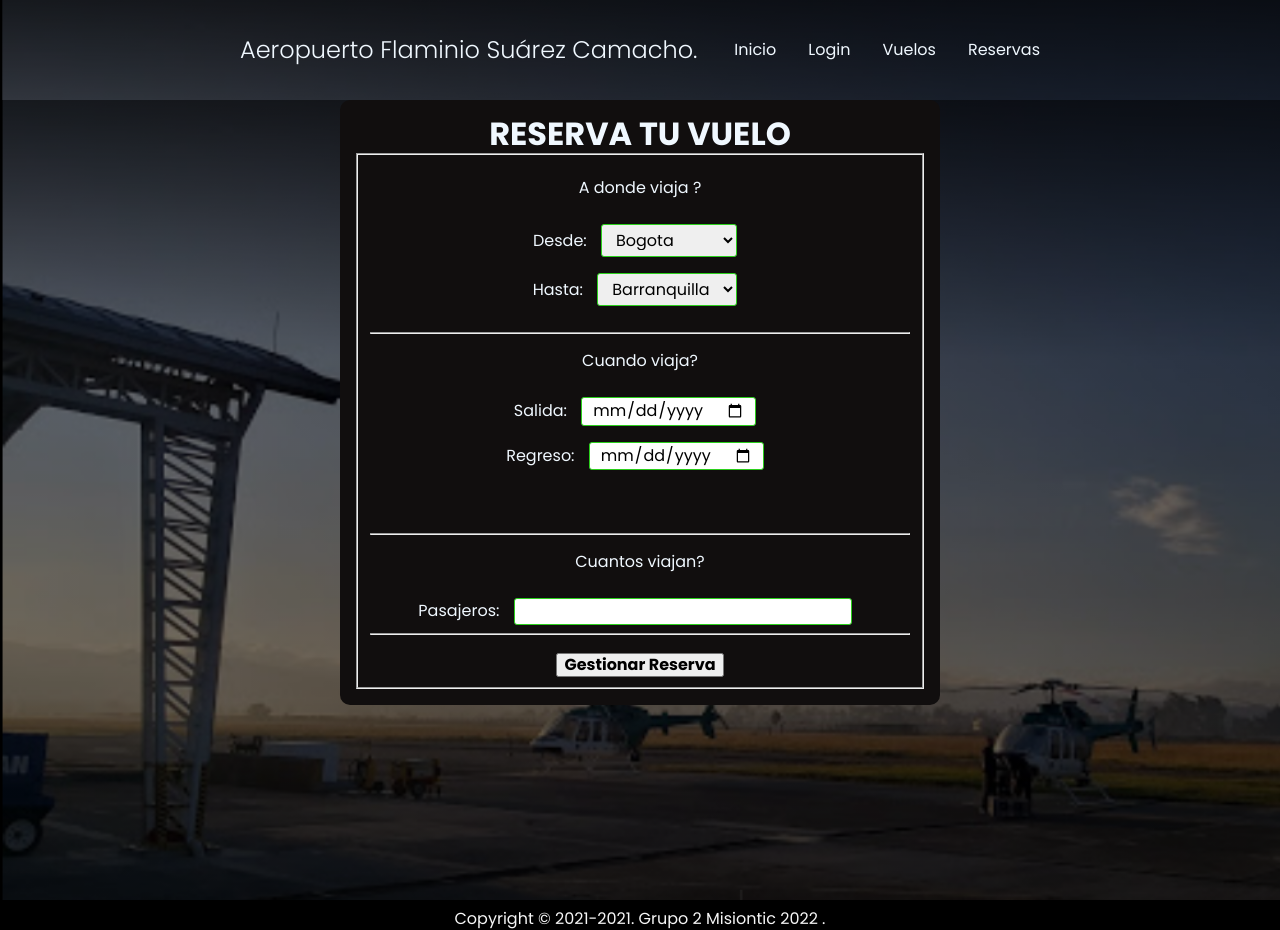
After one commit to LUINFO89/Desarrollo_de_Software_Flask, a Flask app: template Sprints/Sprint3/templates/reservas.html in a window 1280 px wide. The commit adds this page. Run offline with Flask 2, Linux system fonts and the light colour scheme; the template is opened without the code that fills it, so the values that code supplies are empty.

Commit message:
actualizacion de sprint 3

```diff
--- a/Sprints/Sprint3/app.py
+++ b/Sprints/Sprint3/app.py
@@ -44,7 +44,7 @@ def ingreso():
         return render ("login.html")
     else:
         sesion_iniciada = True
-        return render ("vuelos.html")
+        return render ("menu.html")
 
     # si el ususario se encuentra registrado ingresa al sistema principal
     # cuando este dentro del sistema consultara los estados de los vuelos
@@ -57,7 +57,13 @@ def ingreso():
 
 @app.route('/registro', methods=["GET","POST"])
 def registro():
-    return render ("registro.html")
+    global sesion_iniciada
+
+    if request.method == "GET":
+        return render ("login.html")
+    else:
+        sesion_iniciada = True
+        return render ("index.html")
 
 # como el usuario no pudo ingresar al sistema , en esta pantalla se sealizara
 # el logeo y en la parte inferior del sistema se agrgara un espacio de comentario donde
@@ -67,7 +73,7 @@ def registro():
 
 @app.route('/reservas', methods=["GET","POST"])
 def reserva():
-    return"pagina de reserva"
+    return render ("reservas.html")
 
 # dentro del sistema el usuario realizara la reserva del vuelo a realizar
 # por medio de un codigo x , este sera clave para poder consultar su estado de vuelo
@@ -76,7 +82,7 @@ def reserva():
 
 @app.route('/vuelos', methods=["GET"])
 def vuelos():
-    return"pagina para ver los vuelos "
+    return render ("vuelos.html")
 
 # esta pantalla solo estara diponible para los que tienen rol de admin y pilotos
 # si no es piloto no podra ingresar
@@ -123,7 +129,7 @@ def usuario_info(id_usuario):
 def salir():
     global sesion_iniciada
     sesion_iniciada = False
-    return redirect('/')
+    return render('index.html')
 
 # metodo de salida para cerrar cesion de cualquier pantalla
 
--- a/Sprints/Sprint3/static/estilos.css
+++ b/Sprints/Sprint3/static/estilos.css
@@ -157,6 +157,7 @@ body{
 h1 {
     text-align: center;
 }
+
   form {
     width: 600px;
     padding: 16px;
@@ -164,14 +165,25 @@ h1 {
     margin: auto;
     background-color: rgb(17, 14, 14);
   }
+  form select{
+    padding: 3px 10px;
+    border: 1px solid #2bcf1c;
+    border-radius: 3px;
+    margin: 8px 10px;
+    display: inline-block;
 
+  }
   form input {
     padding: 3px 10px;
-    border: 1px solid #f6f6f6;
+    border: 1px solid #2bcf1c;
     border-radius: 3px;
     margin: 8px 10px;
     display: inline-block;
   }
+  form label{
+    align-items: left;
+  }
+
 
   button {
     text-align: center;
--- a/Sprints/Sprint3/templates/base.html
+++ b/Sprints/Sprint3/templates/base.html
@@ -30,7 +30,7 @@
 
     <footer class="footer mt-auto py-3 bg-light">
         <div class="containerfooter">
-          <p class="text-muted">Copyright © 2021-2021 grupo 2 Misiontic 2022 .</p>
+          <p class="text-muted">Copyright © 2021-2021. Grupo 2 Misiontic 2022 .</p>
 
         </div>
       </footer>
--- a/Sprints/Sprint3/templates/index.html
+++ b/Sprints/Sprint3/templates/index.html
@@ -8,10 +8,7 @@
         <p class="lead text-muted">Vuela alto  No para que el mundo te vea sino para que tu veas el mundo.</p>
     <p class="hero__paragraph"> Aeropuerto Flaminio Suárez Camacho </p>
     <section class="hero__card">
-        <a href="#" class="cta">Vuelos</a>
-        <a href="#" class="cta">Reservas</a>
-        <a href="#" class="cta">Comentarios</a>
-        <a href="#" class="cta">Prepara</a>
+        <a href="/login" class="cta">Login</a>
     </section-->
 </header>
 
--- a/Sprints/Sprint3/templates/registro.html
+++ b/Sprints/Sprint3/templates/registro.html
@@ -8,8 +8,9 @@
 
             <h1>Welcome! Register</h1>
             <div class="form">
-                <form  name="formRegistro" onsubmit="validar_formulario()">
+                <form  name="formRegistro" onsubmit="" action="/inicio" method="POST">
                     <fieldset>
+                        {{ csrf_tokem }}
                         <label for="nombre">Nombre</label>
                         <input type="text" id="nombre" required> <br/> <br/>
                         <label for="correo">Correo</label>
--- /dev/null
+++ b/Sprints/Sprint3/templates/reservas.html
@@ -0,0 +1,51 @@
+{% extends "base.html" %}
+
+
+{% block contenido%}
+        <div class="general">
+
+
+            <div class="form">
+                <form  name="formreservas" onsubmit="" action="/vuelos" method="POST" >
+                    <h1>RESERVA TU VUELO</h1>
+                    <fieldset >
+                        {{ csrf_tokem }}
+                        <br>
+                        <label for="text"> A donde viaja ? </label><br><br>
+                        <label for="text">Desde:</label>
+                        <select name="lugar" id="">
+                            <option value="">Bogota</option>
+                            <option value="">Barranquila</option>
+                        </select>
+                        <br>
+
+                        <label for="text">Hasta:</label>
+                        <select name="lugar" id="">
+                            <option value="">Barranquilla</option>
+                            <option value="">Bogota</option>
+                        </select>
+                        <br>
+                        <br>
+                        <hr>
+                        <br>
+                        <label for="text">Cuando viaja?</label><br> <br>
+                        <label for="text">Salida:</label>
+                        <input type="date" id="date" required> <br/>
+                        <label for="text">Regreso:</label>
+                        <input type="date" id="date" required> <br/> <br/>
+                        <br/> <br/>
+                        <hr>
+                        <br>
+                        <label for="text">Cuantos viajan?</label><br> <br>
+                        <label for="text">Pasajeros:</label>
+                        <input type="number" size="6px" > <br>
+                        <hr>
+                        <br>
+                        <button type="submit">Gestionar Reserva</button>
+                    </fieldset>
+
+                </form>
+
+            </div>
+        </div>
+{% endblock %}
```
Also changed, not shown: Sprints/Sprint3/templates/menu.html (added, +25 -0 lines), Sprints/Sprint3/templates/vuelos.html (+29 -4 lines).
